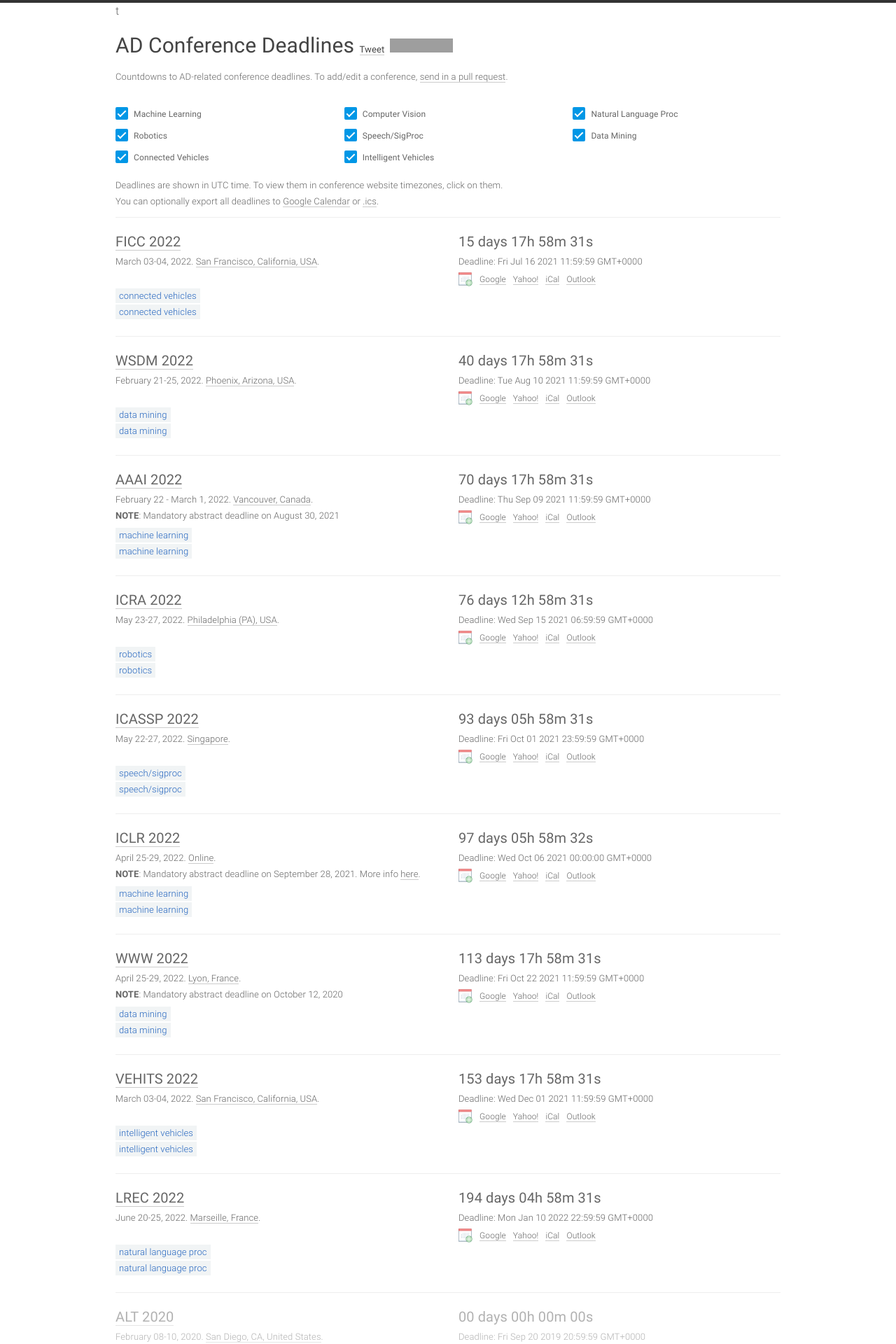
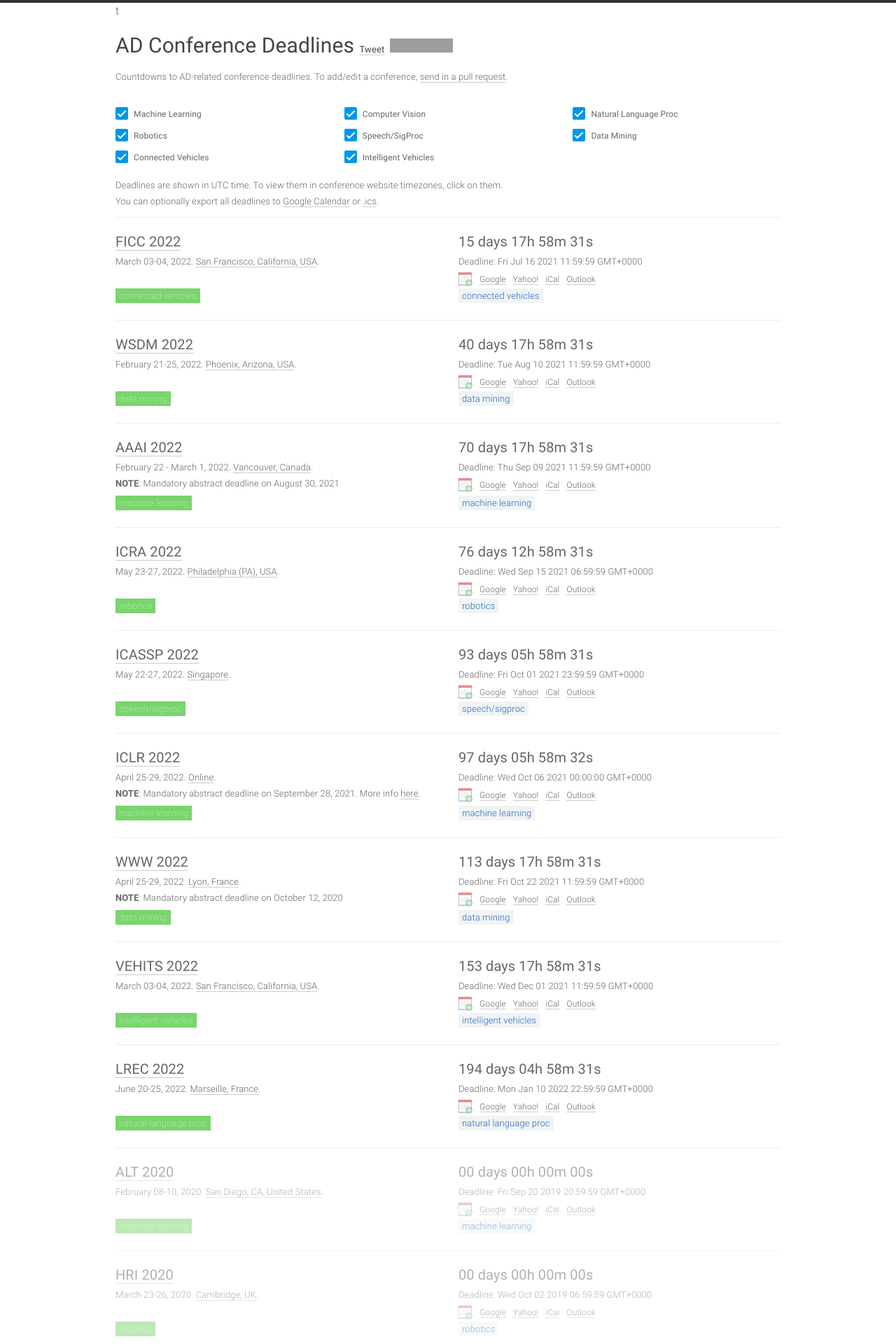
Before and after one commit to paperswithcode/ai-deadlines, a Jekyll site: the page built from index.html, in a window 1280 px wide. Shown: the top 1920 px of the page at 70% size. Built offline with Jekyll 4.4.1, drawn with Linux system fonts in a browser that asks for light colours; comment, search, counter and statistics services are not loaded; grey boxes are pictures that could not be loaded.

Commit message:
Update home.html

```diff
--- a/_layouts/home.html
+++ b/_layouts/home.html
@@ -108,12 +108,12 @@
               </div>
             </div>
             <div class="row">
-              <div class="col-xs-12">
+              <div class="col-xs-6">
                 {% for sub in conf.sub %}
-                <span title="Click to only show {{sub}} conferences" data-sub="{{sub}}" class="conf-sub {{sub}}-tag"></span>
+                <span title="Click to only show {{sub}} conferences" data-sub="{{sub}}" class="host-sub {{sub}}-tag"></span>
                 {% endfor %}
               </div>
-              <div class="col-xs-12">
+              <div class="col-xs-6">
                 {% for sub in conf.sub %}
                 <span title="Click to only show {{sub}} conferences" data-sub="{{sub}}" class="conf-sub {{sub}}-tag"></span>
                 {% endfor %}
```
